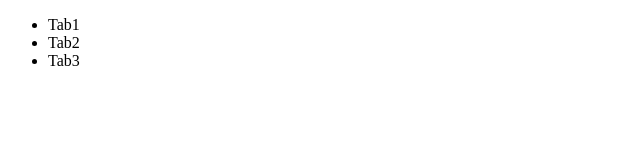
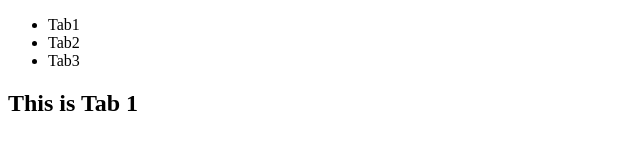
Before and after one commit to acciojob/react-composition-1-SAHILDWIVEDI1232, a React app: page / in a window 1280 px wide. Shown: the top 167 px of the page, without its empty margins (0-640 px from the left). Built offline with nearby package versions, Linux system fonts and the light colour scheme.

Commit message:
Render content variable in App component

```diff
--- a/src/components/App.js
+++ b/src/components/App.js
@@ -26,7 +26,7 @@ const[tab,setTab]=useState("tab1");
     <li onClick={()=>setTab("tab3")}>Tab3</li>
 
     </ul>
-
+{content}
     </div>
   )
 }
```
